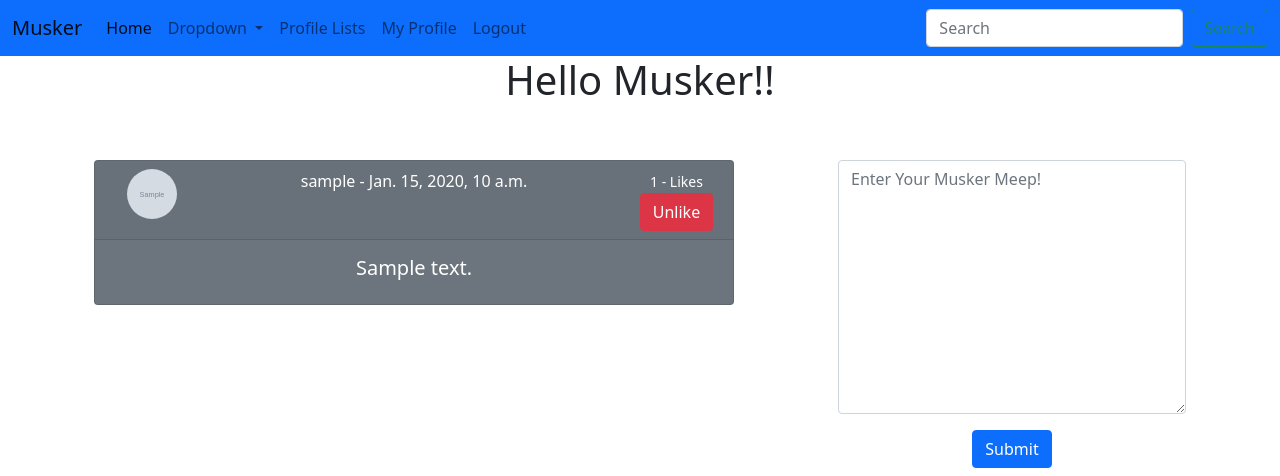
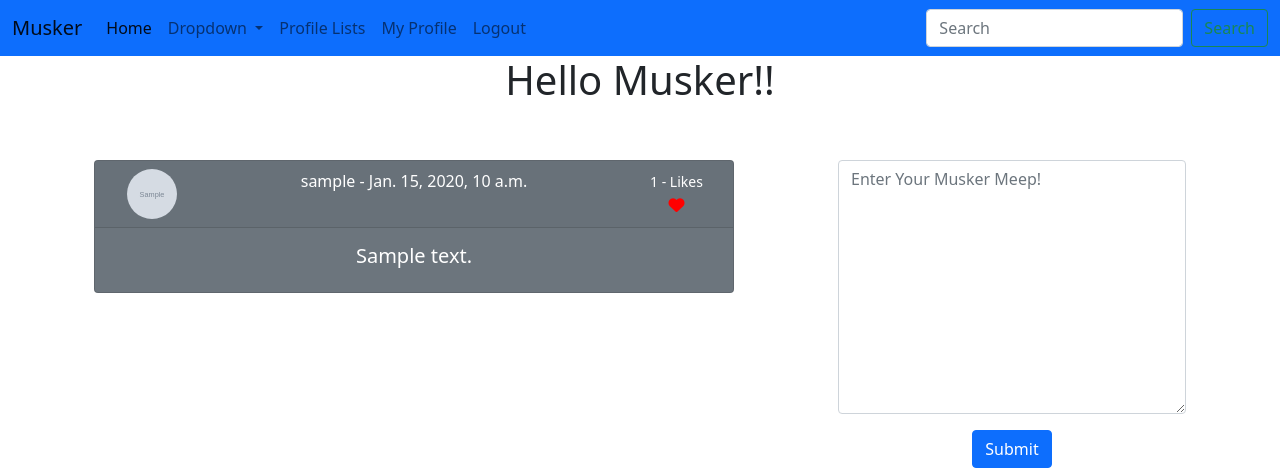
Before and after one commit to DeaaTH65/Twitter_Clone, a Django app: page / in a window 1280 px wide. Shown: the top 476 px of the page. Run offline with Django 4.2, Linux system fonts and the light colour scheme; a user stored in the database is signed in; tables that the repository leaves empty hold one stand-in row (values such as "Sample post"); grey boxes marked "Sample" are stand-in pictures; some libraries are stand-ins or nearby versions.

Commit message:
heart icons added

```diff
--- a/social/musker/templates/base.html
+++ b/social/musker/templates/base.html
@@ -8,7 +8,7 @@
 
     <!-- Bootstrap CSS -->
     <link href="https://cdn.jsdelivr.net/npm/bootstrap@5.0.2/dist/css/bootstrap.min.css" rel="stylesheet" integrity="sha384-EVSTQN3/azprG1Anm3QDgpJLIm9Nao0Yz1ztcQTwFspd3yD65VohhpuuCOmLASjC" crossorigin="anonymous">
-
+    <script src="https://kit.fontawesome.com/b3539e6854.js" crossorigin="anonymous"></script>
     <title>Musker{% block title %}{% endblock title %}</title>
   </head>
   <body>
--- a/social/musker/templates/home.html
+++ b/social/musker/templates/home.html
@@ -24,9 +24,9 @@
                 <div class="col-2">
                     <small>{{ meep.number_of_likes }} - Likes </small><br/>
                     {% if user in meep.likes.all %}
-                        <a href="{% url 'meep_like' meep.id %}"><button class="btn btn-danger">Unlike</button></a>
+                        <a href="{% url 'meep_like' meep.id %}"> <i class="fa-solid fa-heart" style="color:red"></i> </a>
                     {% else %}
-                        <a href="{% url 'meep_like' meep.id %}"><button class="btn btn-danger">Like</button></a>
+                        <a href="{% url 'meep_like' meep.id %}"> <i class="fa fa-heart-o" style="color:red"></i> </a>
                     {% endif %}
                </div>
             </div>
--- a/social/musker/templates/profile.html
+++ b/social/musker/templates/profile.html
@@ -23,9 +23,9 @@
                     <div class="col-3">
                         <small>{{ meep.number_of_likes }} - Likes </small>
                         {% if user in meep.likes.all %}
-                            <a href="{% url 'meep_like' meep.id %}"><button class="btn btn-danger">Unlike</button></a>
+                            <a href="{% url 'meep_like' meep.id %}"> <i class="fa-solid fa-heart" style="color:red"></i> </a>
                         {% else %}
-                            <a href="{% url 'meep_like' meep.id %}"><button class="btn btn-danger">Like</button></a>
+                            <a href="{% url 'meep_like' meep.id %}"> <i class="fa fa-heart-o" style="color:red"></i> </a>
                         {% endif %}
                     </div>
                     </div>
```
